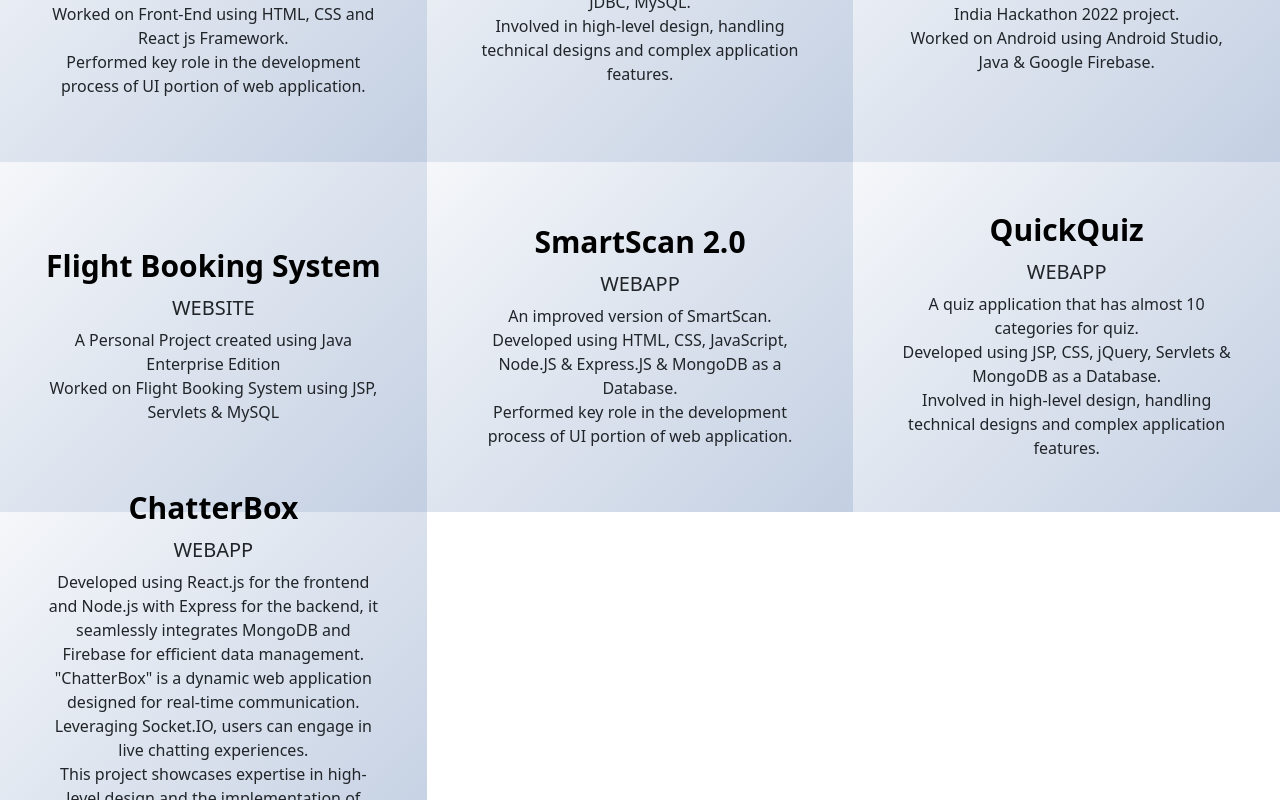
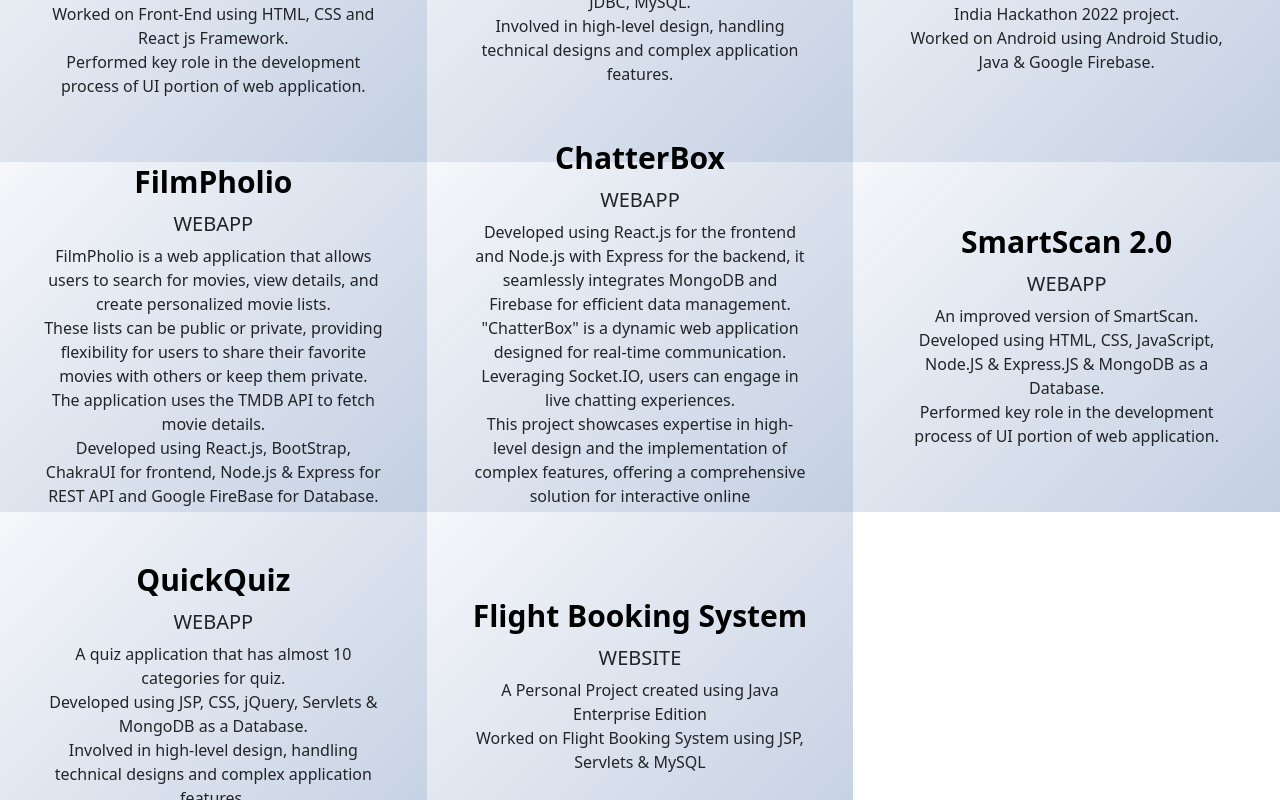
Before and after one commit to iamsuru/Portfolio, a React (Create React App) app: page / in a window 1280 px wide. Shown: the part 3960-4760 px from the top of the page. Built offline with nearby package versions, Linux system fonts and the light colour scheme.

Commit message:
Updating Projects

```diff
--- a/src/components/Projects.js
+++ b/src/components/Projects.js
@@ -28,6 +28,7 @@ function Projects() {
         <Card title={ProjectData[4].title} link={ProjectData[4].link} type={ProjectData[4].type} description={ProjectData[4].description} />
         <Card title={ProjectData[5].title} link={ProjectData[5].link} type={ProjectData[5].type} description={ProjectData[5].description} />
         <Card title={ProjectData[6].title} link={ProjectData[6].link} type={ProjectData[6].type} description={ProjectData[6].description} />
+        <Card title={ProjectData[7].title} link={ProjectData[7].link} type={ProjectData[7].type} description={ProjectData[7].description} />
       </div>
     </div>
   );
--- a/src/data/ProjectData.js
+++ b/src/data/ProjectData.js
@@ -18,10 +18,17 @@ const ProjectData = [
         link: 'https://smartscanmern.onrender.com/'
     },
     {
-        title: 'Flight Booking System',
-        type: 'WEBSITE',
-        description: ['A Personal Project created using Java Enterprise Edition', 'Worked on Flight Booking System using JSP, Servlets & MySQL'],
-        link: 'https://github.com/iamsuru/FlightBookingSystem'
+        title: 'FilmPholio',
+        type: 'WEBAPP',
+        description: ['FilmPholio is a web application that allows users to search for movies, view details, and create personalized movie lists.', 'These lists can be public or private, providing flexibility for users to share their favorite movies with others or keep them private.', 'The application uses the TMDB API to fetch movie details.', 'Developed using React.js, BootStrap, ChakraUI for frontend, Node.js & Express for REST API and Google FireBase for Database.'],
+        link: 'https:filmpholio.netlify.app'
+    },
+    {
+        title: 'ChatterBox',
+        type: 'WEBAPP',
+        description: ['',
+            'Developed using React.js for the frontend and Node.js with Express for the backend, it seamlessly integrates MongoDB and Firebase for efficient data management.', `"ChatterBox" is a dynamic web application designed for real-time communication.`, 'Leveraging Socket.IO, users can engage in live chatting experiences.', 'This project showcases expertise in high-level design and the implementation of complex features, offering a comprehensive solution for interactive online communication.'],
+        link: 'https://github.com/iamsuru/QuickQuiz'
     },
     {
         title: 'SmartScan 2.0',
@@ -38,12 +45,11 @@ const ProjectData = [
         link: 'https://github.com/iamsuru/QuickQuiz'
     },
     {
-        title: 'ChatterBox',
-        type: 'WEBAPP',
-        description: ['',
-            'Developed using React.js for the frontend and Node.js with Express for the backend, it seamlessly integrates MongoDB and Firebase for efficient data management.', `"ChatterBox" is a dynamic web application designed for real-time communication.`, 'Leveraging Socket.IO, users can engage in live chatting experiences.', 'This project showcases expertise in high-level design and the implementation of complex features, offering a comprehensive solution for interactive online communication.'],
-        link: 'https://github.com/iamsuru/QuickQuiz'
-    }
+        title: 'Flight Booking System',
+        type: 'WEBSITE',
+        description: ['A Personal Project created using Java Enterprise Edition', 'Worked on Flight Booking System using JSP, Servlets & MySQL'],
+        link: 'https://github.com/iamsuru/FlightBookingSystem'
+    },
 ]
 
 
```
